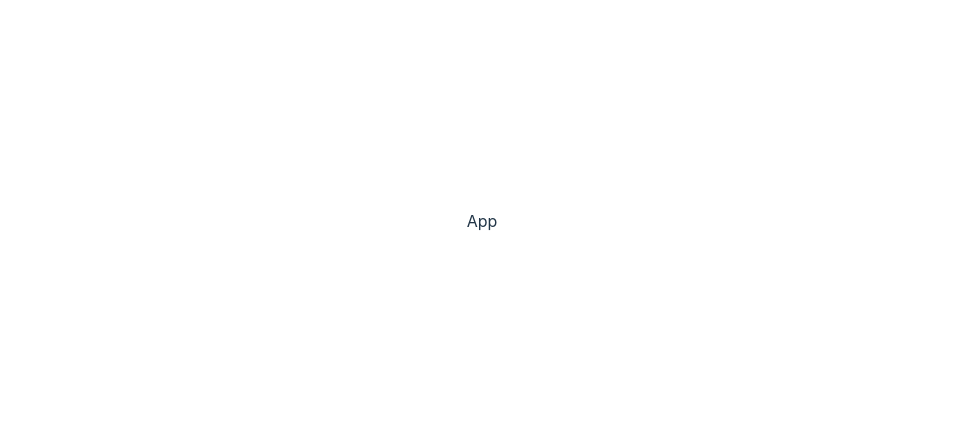
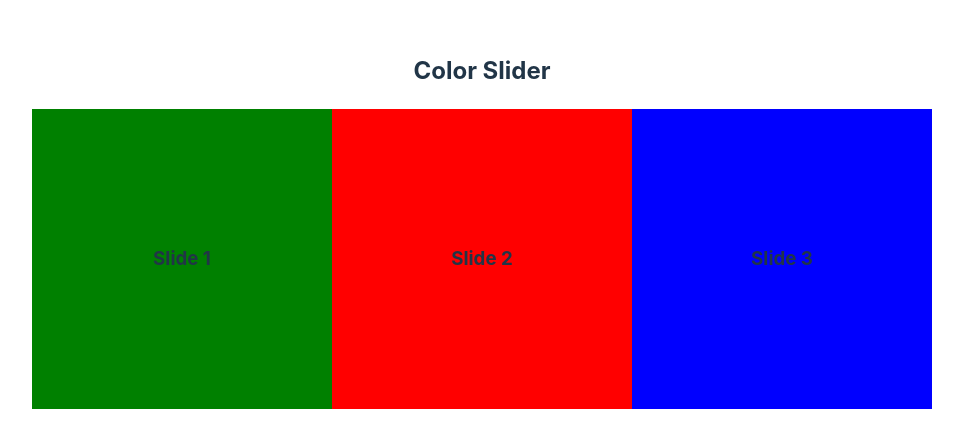
Before and after one commit to drorp24/Reeco---Dror-Poliak---Senior-FE-Task, a React (Vite) app: page / in a window 1280 px wide. Shown: the part 179-626 px from the top of the page, without its empty margins (158-1121 px from the left). Built offline with nearby package versions, Linux system fonts and the light colour scheme.

Commit message:
Slider skeleton

```diff
--- a/src/App.tsx
+++ b/src/App.tsx
@@ -1,8 +1,9 @@
 import { FC } from 'react';
 import './App.css';
+import ColorSlider from './examples/ColorSlider';
 
 const App: FC = () => {
-  return <div>App</div>;
+  return <ColorSlider />;
 };
 
 export default App;
--- /dev/null
+++ b/src/Slider/Slider.tsx
@@ -0,0 +1,17 @@
+import React from 'react';
+
+interface SliderProps {
+  children: React.ReactNode;
+}
+
+const Slider: React.FC<SliderProps> = ({ children }) => {
+  return (
+    <div style={{ display: 'flex', width: '100%' }}>
+      {React.Children.map(children, (child) => (
+        <>{child}</>
+      ))}
+    </div>
+  );
+};
+
+export default Slider;
--- /dev/null
+++ b/src/examples/ColorSlider.tsx
@@ -0,0 +1,45 @@
+import Slider from '../Slider/Slider';
+
+const slideItemStyle = {
+  width: '300px',
+  height: '300px',
+  display: 'flex',
+  justifyContent: 'center',
+  alignItems: 'center',
+};
+
+const ColorSlider: React.FC = () => {
+  return (
+    <div style={{ width: '100%' }}>
+      <h2>Color Slider</h2>
+      <Slider>
+        <div
+          style={{
+            ...slideItemStyle,
+            backgroundColor: 'green',
+          }}
+        >
+          <h3>Slide 1</h3>
+        </div>
+        <div
+          style={{
+            ...slideItemStyle,
+            backgroundColor: 'red',
+          }}
+        >
+          <h3>Slide 2</h3>
+        </div>
+        <div
+          style={{
+            ...slideItemStyle,
+            backgroundColor: 'blue',
+          }}
+        >
+          <h3>Slide 3</h3>
+        </div>
+      </Slider>
+    </div>
+  );
+};
+
+export default ColorSlider;
```
